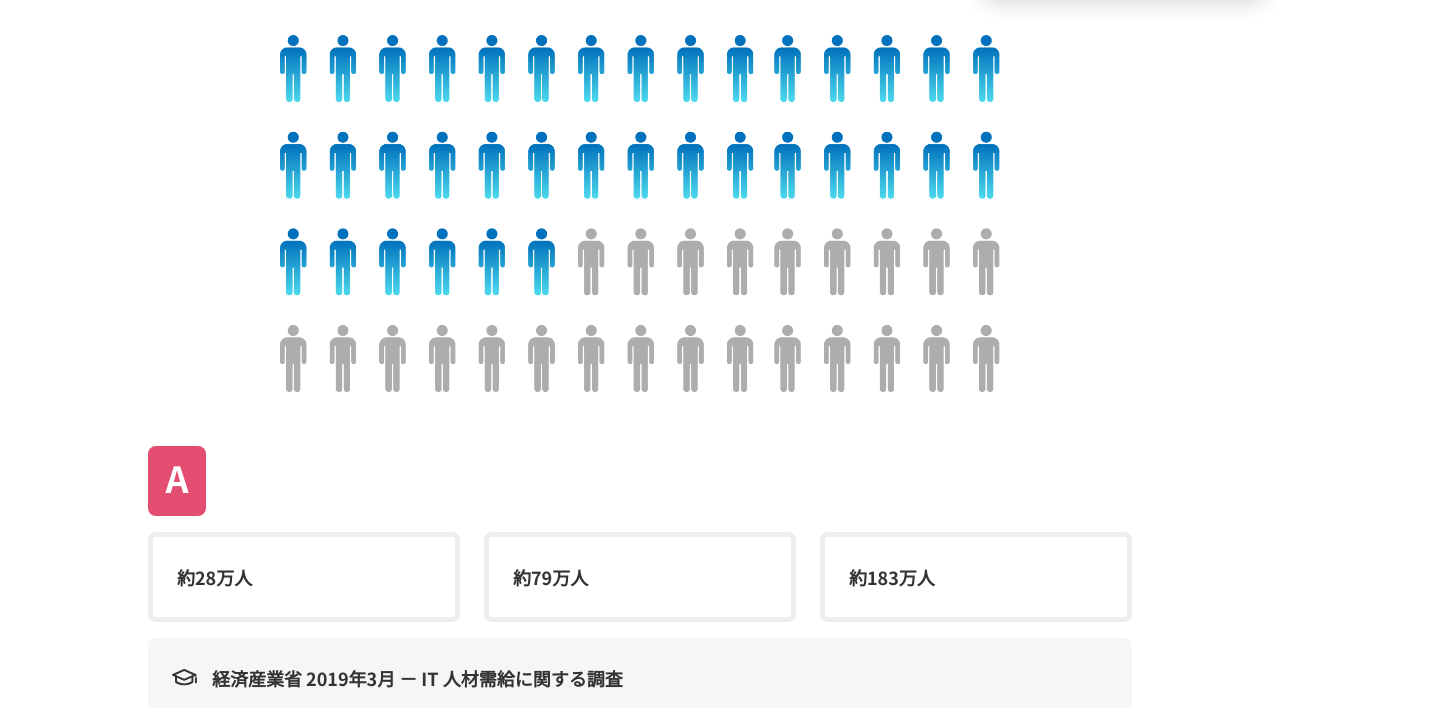
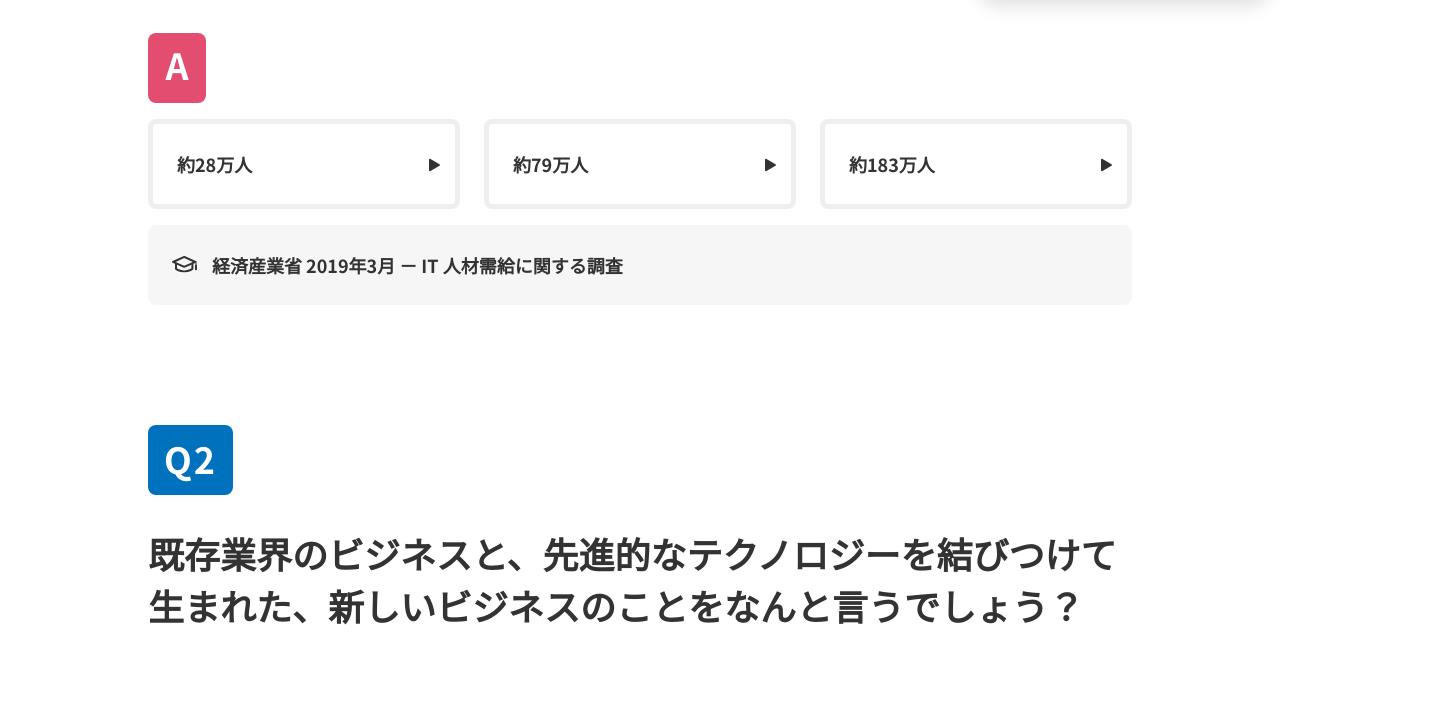
Before and after one commit to posse-ap/gen3.0-kimukimuyuya, a plain HTML site: page quiz.html in a window 1280 px wide. Shown: the part 784-1492 px from the top of the page, 1448 px wide, since content can reach past the window. Drawn offline with Linux system fonts and the light colour scheme.

Commit message:
合宿前いったん提出

```diff
--- a/app.js
+++ b/app.js
@@ -1,11 +1,131 @@
 'use strict';
 
-console.log("hoge");
 
-for ( let i = 0; i < 6; i++){
+
+
+const ALL_QUIZ = [
+  {
+    id: 1,
+    question: '日本のIT人材が2030年には最大どれくらい不足すると言われているでしょうか？',
+    answers: ['約28万人', '約79万人', '約183万人'],
+    correctNumber: 1,
+    note: '経済産業省 2019年3月 － IT 人材需給に関する調査'
+  },
+  {
+    id: 2,
+    question: '既存業界のビジネスと、先進的なテクノロジーを結びつけて生まれた、新しいビジネスのことをなんと言うでしょう？',
+    answers: ['INTECH', 'BIZZTECH', 'X-TECH'],
+    correctNumber: 2,
+  },
+  {
+    id: 3,
+    question: 'IoTとは何の略でしょう？',
+    answers: ['Internet of Things', 'Integrate into Technology', 'Information on Tool'],
+    correctNumber: 0,
+  },
+  {
+    id: 4,
+    question: 'イギリスのコンピューター科学者であるギャビン・ウッド氏が提唱した、ブロックチェーン技術を活用した「次世代分散型インターネット」のことをなんと言うでしょう？',
+    answers: ['Society 5.0', 'CyPhy', 'SDGs'],
+    correctNumber: 0,
+    note: 'Society5.0 - 科学技術政策 - 内閣府',
+  },
+  {
+    id: 5,
+    question: 'イギリスのコンピューター科学者であるギャビン・ウッド氏が提唱した、ブロックチェーン技術を活用した「次世代分散型インターネット」のことをなんと言うでしょう？',
+    answers: ['Web 3.0', 'NFT', 'メタバース'],
+    correctNumber: 0,
+  },
+  {
+    id: 6,
+    question: '先進テクノロジー活用企業と出遅れた企業の収益性の差はどれくらいあると言われているでしょうか？',
+    answers: ['約2倍', '約5倍', '約11倍'],
+    correctNumber: 1,
+    note: 'Accenture Technology Vision 2021',
+  }
+];
+
+const img = [
+  ['./img/quiz/img-quiz01.png'],
+  ['./img/quiz/img-quiz02.png'],
+  ['./img/quiz/img-quiz03.png'],
+  ['./img/quiz/img-quiz04.png'],
+  ['./img/quiz/img-quiz05.png'],
+  ['./img/quiz/img-quiz06.png'],
+]
+
+
+
+
+// console.log(ALL_QUIZ[0].id);
+// console.log(ALL_QUIZ[2].question);
+// console.log(ALL_QUIZ[5].answers[0]);
+
+let main = '';
+let loop = document.getElementById('loop');
+
+for (let i = 0; i < ALL_QUIZ.length; i++) {
+  main+=`<section class="main-inner">`
+      +`<div class="main-logo-question">`
+      +  `<h2>Q${i+1}</h2>`
+      +`</div>`
+      +`<h3>${ALL_QUIZ[i].question}</h3>`
+      +`<div class="main-img"><img src="${img[i]}" alt="number"></div>`
+      +`<div class="main-logo-answer">`
+      +  `<h4>A</h4>`
+      +`</div>`
+
+      +`<ul>`
+      +  `<li id="false0-${i}">`
+      +      `<p>${ALL_QUIZ[i].answers[0]}</p>`
+      +      `<div class="main-arrow">`
+      +        `<img src="./img/icon/icon-arrow.svg" alt="arrow">`
+      +      `</div>`
+      +    `</li>`
+      +  `<li id="correct-${i}">`
+      +      `<p>${ALL_QUIZ[i].answers[1]}</p>`
+      +      `<div class="main-arrow">`
+      +        `<img src="./img/icon/icon-arrow.svg" alt="arrow">`
+      +      `</div>`
+      +  `</li>`
+      +  `<li id="false1-${i}">`
+      +      `<p>${ALL_QUIZ[i].answers[2]}</p>`
+      +      `<div class="main-arrow">`
+      +        `<img src="./img/icon/icon-arrow.svg" alt="arrow">`
+      +      `</div>`
+      +   `</li>`
+      +`</ul>`
+      +`<div class="correctbox" id="correctbox-${i}">`
+      +  `<h5>正解！</h5>`
+      +  `<p><span>A</span> ${ALL_QUIZ[i].answers[ALL_QUIZ[i].correctNumber]}</p>`
+      +`</div>`
+      +`<div class="falsebox" id="falsebox-${i}">`
+      +  `<h5>不正解…</h5>`
+      +  `<p><span>A</span> ${ALL_QUIZ[i].answers[ALL_QUIZ[i].correctNumber]}</p>`
+      +`</div>`;
+      if(ALL_QUIZ[i].note!==undefined){
+      main+=`<aside class="main-quote">`
+      +  `<img src="./img/icon/icon-note.svg" alt="">`
+      +  `<p>${ALL_QUIZ[i].note}</p>`
+      +`</aside>`}
+      +`</section>`;
+    loop.innerHTML = main;
+}
+
+// const shuffle = arrays => {
+//   const array = arrays.slice();
+//   for (let i = array.length - 1; i >= 0; i--) {
+//     const randomIndex = Math.floor(Math.random() * (i + 1));
+//     [array[i], array[randomIndex]] = [array[randomIndex], array[i]];
+//   }
+//   return array;
+// }
+
+
+for ( let i = 0; i < ALL_QUIZ.length; i++){
   let ele = document.getElementById(`correctbox-${i}`);
   let ele1 = document.getElementById(`falsebox-${i}`);
-  document.getElementById('correct-' + i).onclick = () =>{
+  document.getElementById('correct-' + i).onclick =() =>{
     if (ele1.style.display!=='block'){
       ele.style.display = 'block';
       let main = document.getElementById(`correct-${i}`);
@@ -28,7 +148,7 @@ for ( let i = 0; i < 6; i++){
   document.getElementById('false1-' + i).onclick = ()=>{
     if (ele.style.display!=='block'){
       ele1.style.display = 'block';
-      let main = document.getElementById(`false-${i}`);
+      let main = document.getElementById(`false1-${i}`);
       main.style.backgroundColor = "#EFF2F5";
       main.style.color ="0071BC";
       main.style.border="5px solid #0071BC";
--- a/css/quiz.css
+++ b/css/quiz.css
@@ -145,6 +145,8 @@ body{
   margin-top: 16px;
 }
 
+
+
 .main-inner ul li{
   border: 5px solid #EEEEEE;
   font-weight: 700;
@@ -154,9 +156,16 @@ body{
   height: 80px;
   border-radius: 8px;
   padding-left: 24px;
-  line-height: 80px;
   cursor: pointer;
+  display: flex;
+  align-items: center;
+  justify-content: space-between;
 }
+
+.main-arrow{
+  padding-right: 15px;
+}
+
 
 .main-quote{
   width: 984px;
--- a/quiz.html
+++ b/quiz.html
@@ -17,7 +17,7 @@
 <body>
   <header class="header-inner">
     <div class="header-logo">
-      <img src="./img/logo.svg" alt="POSSE">
+      <img src="./img/icon/logo.svg" alt="POSSE">
     </div>
     <nav class="header-nav">
       <ul class="header-title">
@@ -45,7 +45,7 @@
   </header>
 
   <main>
-    <div class="main-hero">
+    <!-- <div class="main-hero">
       <img src="./img/quiz/bg-hero.jpg" alt="study">
       <p>POSSE課題</p>
       <h1>ITクイズ</h1>
@@ -59,10 +59,13 @@
       <div class="main-logo-answer">
         <h4>A</h4>
       </div>
-      <!-- 改善必要 -->
       <ul>
-      <!-- 矢印未実装 -->
-        <li id="false0-0">約28万人</li>
+        <li id="false0-0">
+          <p>約28万人</p>
+          <div class="main-arrow">
+            <img src="./img/icon/icon-arrow.svg" alt="">
+          </div>
+        </li>
         <li id="correct-0">約79万人</li>
         <li id="false1-0">約183万人</li>
       </ul>
@@ -89,9 +92,7 @@
       <div class="main-logo-answer">
         <h4>A</h4>
       </div>
-      <!-- 改善必要 -->
       <ul>
-      <!-- 矢印未実装 -->
         <li id="false0-1">INTECH</li>
         <li id="false1-1">BIZZTECH</li>
         <li id="correct-1">X-TECH</li>
@@ -115,9 +116,7 @@
       <div class="main-logo-answer">
         <h4>A</h4>
       </div>
-      <!-- 改善必要 -->
       <ul>
-      <!-- 矢印未実装 -->
         <li id="correct-2">Internet of Things</li>
         <li id="false0-2">Integrate into Technology</li>
         <li id="false1-2">Information on Tool</li>
@@ -141,9 +140,7 @@
       <div class="main-logo-answer">
         <h4>A</h4>
       </div>
-      <!-- 改善必要 -->
       <ul>
-      <!-- 矢印未実装 -->
         <li id="correct-3">Society 5.0</li>
         <li id="false0-3">CyPhy</li>
         <li id="false1-3">SDGs</li>
@@ -171,9 +168,7 @@
       <div class="main-logo-answer">
         <h4>A</h4>
       </div>
-      <!-- 改善必要 -->
       <ul>
-      <!-- 矢印未実装 -->
         <li id="correct-4">Web3.0</li>
         <li id="false0-4">NFT</li>
         <li id="false1-4">メタバース</li>
@@ -197,9 +192,7 @@
       <div class="main-logo-answer">
         <h4>A</h4>
       </div>
-      <!-- 改善必要 -->
       <ul>
-      <!-- 矢印未実装 -->
         <li id="false0-5">約2倍</li>
         <li id="correct-5">約5倍</li>
         <li id="false1-5">約11倍</li>
@@ -216,7 +209,9 @@
         <img src="./img/icon/icon-note.svg" alt="">
         <p>Accenture Technology Vision 2021</p>
       </aside>
-    </section>
+    </section> -->
+
+    <div id="loop"></div>
 
     <section class="main-info">
       <div class="background-img">
@@ -244,7 +239,7 @@
       </div>
     </div>
     <div class="footer-inner">
-      <div class="footer-logo"><img src="./img/logo.svg" alt="POSSE"></div>
+      <div class="footer-logo"><img src="./img/icon/logo.svg" alt="POSSE"></div>
       <p>POSSE公式サイト</p>
       <ul class="footer-icon">
         <li>
```
Also changed, not shown: index.html (+2 -2 lines), img/icon/logo.svg (renamed from img/logo.svg).
